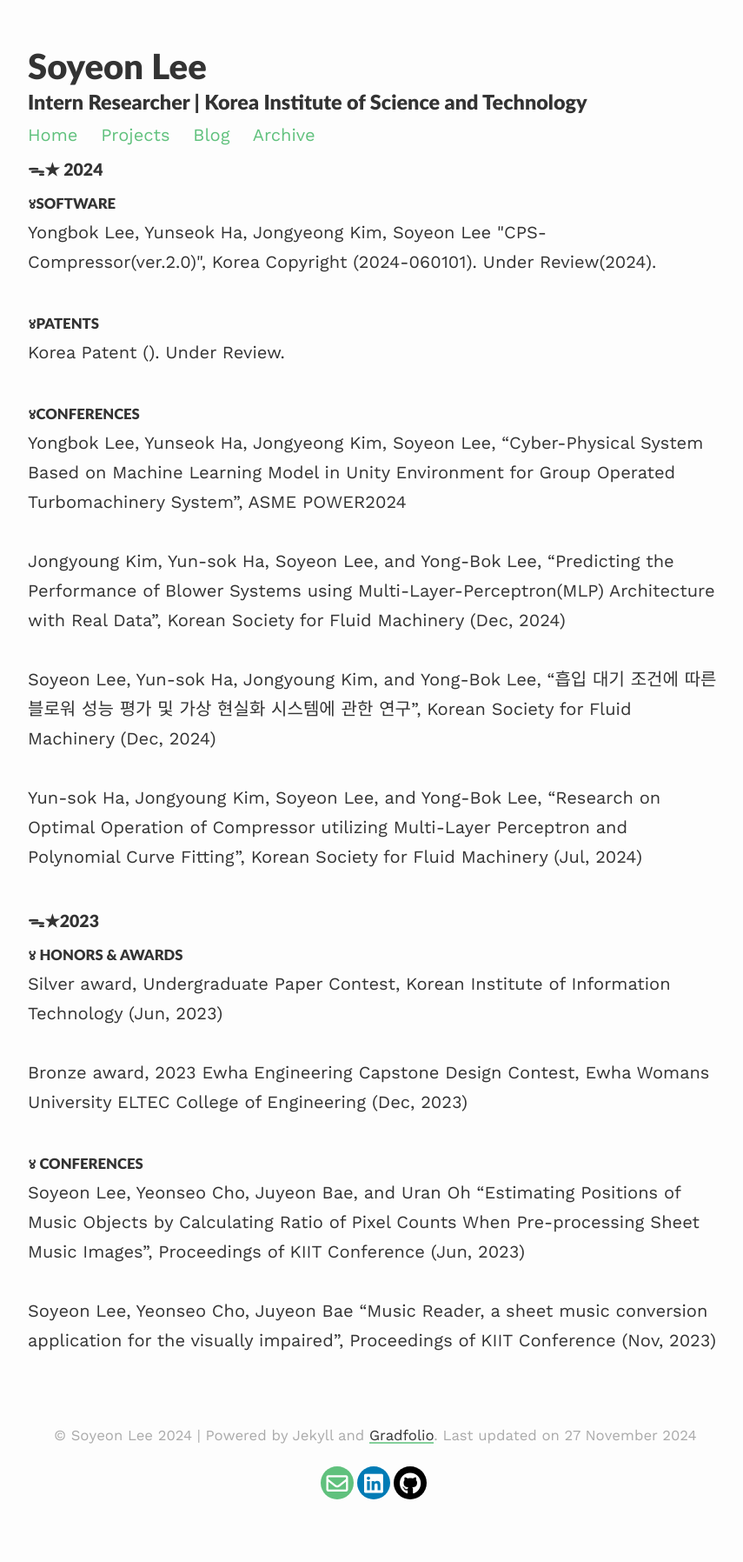
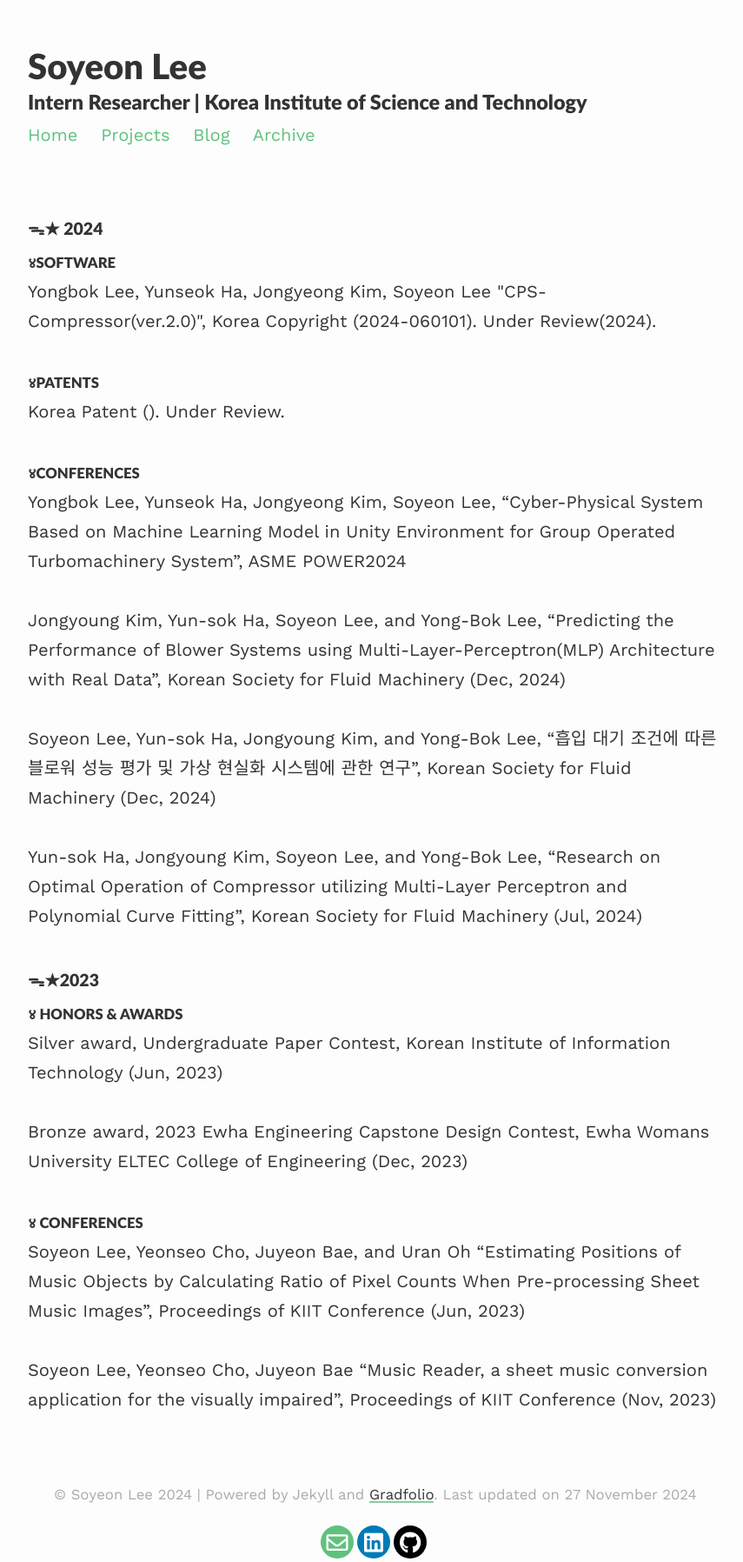
Before and after one commit to soysilver/soysilvery, a Jekyll site: the page built from archive.html, in a window 1280 px wide. Shown: the whole page at 87% size, without its empty margins (208-1063 px from the left). Built offline with Jekyll 4.4.1, drawn with Linux system fonts in a browser that asks for light colours; nearby versions of some CDN libraries; before the commit the page ends 1728 px from its top, so only the background shows below that.

Commit message:
Update archive.html

```diff
--- a/archive.html
+++ b/archive.html
@@ -14,7 +14,7 @@ title: Archive
 
 
 <div>
-	<h4><small> </small></45>
+	<a></a><br/><br>
 
 	<h3><small>ᯓ★ 2024</small></h3>
 
```
